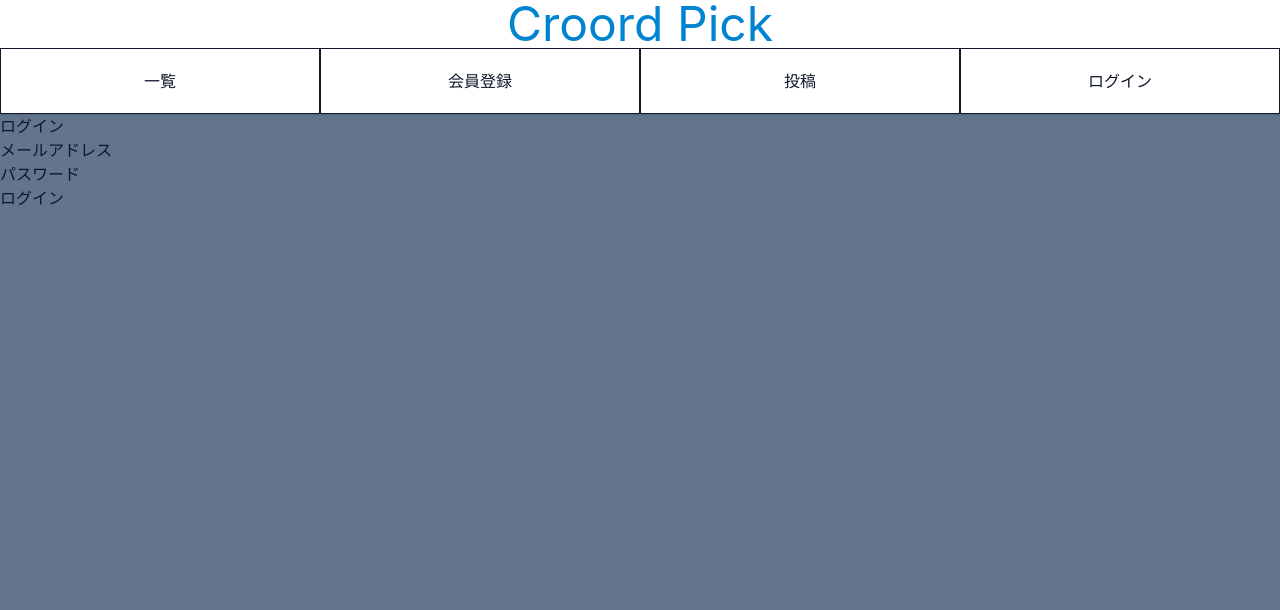
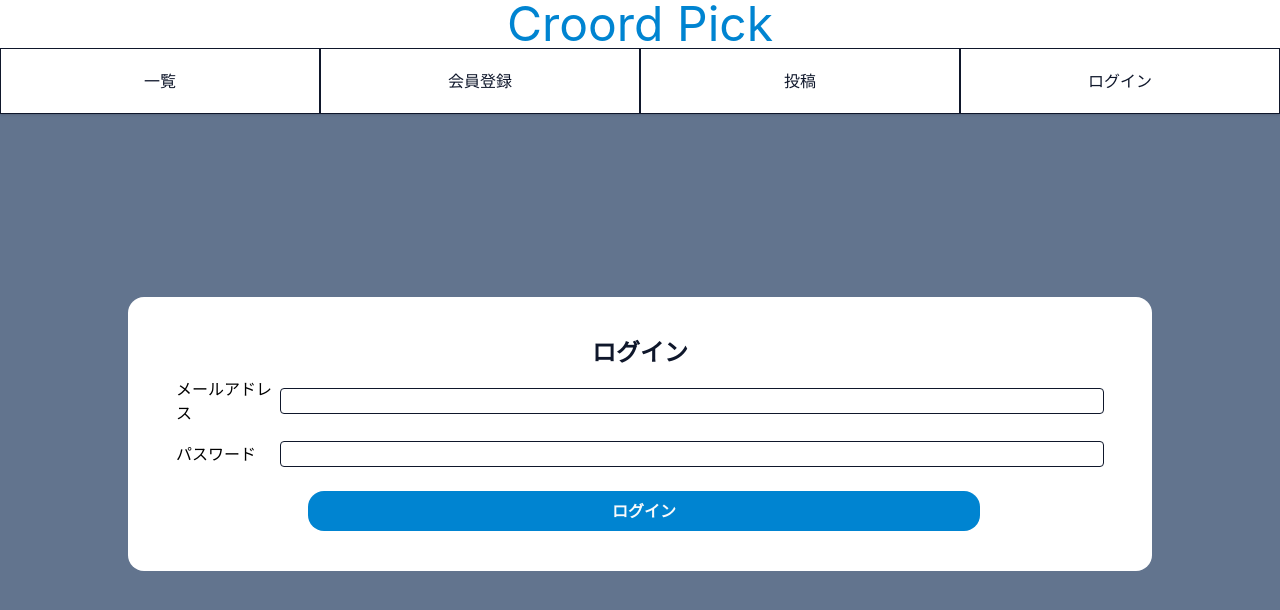
Before and after one commit to keikuma16/coord-pick, a React app in the folder frontend/: page /login in a window 1280 px wide. Shown: the top 610 px of the page. Built offline with nearby package versions, Linux system fonts and the light colour scheme; the HTML template or start-up script is replaced by a standard one.

Commit message:
LoginページのtailwindCSSを追加

```diff
--- a/frontend/src/components/Login.tsx
+++ b/frontend/src/components/Login.tsx
@@ -30,18 +30,35 @@ export const Login = () => {
  }
 
  return(
-    <div>
-        <h2>ログイン</h2>
-        <form onSubmit={handleLogin}>
-            <div>
-                <label>メールアドレス</label>
-                <input type="text" value={email} onChange={(e: React.ChangeEvent<HTMLInputElement>) => setEmail(e.target.value)} />
+    <div className="flex justify-center items-center min-h-[80vh]">
+        <form onSubmit={handleLogin} className="bg-white max-w-5xl rounded-2xl w-full p-10">
+            <h2 className="text-2xl text-center font-bold">ログイン</h2>
+            <div className="flex items-center p-2">
+                <label className="text-black shrink-0 w-24">メールアドレス</label>
+                <input
+                className="grow border border-black-2 rounded-sm ml-2 min-w-0"
+                type="text"
+                value={email}
+                onChange={(e: React.ChangeEvent<HTMLInputElement>) => setEmail(e.target.value)}
+                />
             </div>
-            <div>
-                <label>パスワード</label>
-                <input type="password" value={password} onChange={(e: React.ChangeEvent<HTMLInputElement>) => setPassword(e.target.value)} />
+            <div className="p-2 flex items-center">
+                <label className="text-black shrink-0 w-24">パスワード</label>
+                <input
+                type="password"
+                value={password}
+                onChange={(e: React.ChangeEvent<HTMLInputElement>) => setPassword(e.target.value)}
+                className="grow border border-black-2 rounded-sm ml-2 min-w-0"
+                />
             </div>
-            <button type="submit">ログイン</button>
+            <div className="flex justify-center items-center">
+                <button
+                type="submit"
+                className="text-gray-50 font-bold px-3 rounded-2xl bg-sky-600  ml-2 mt-4 w-2xl h-10"
+                >
+                ログイン
+                </button>
+            </div>
         </form>
     </div>
  );
--- a/frontend/src/components/Register.tsx
+++ b/frontend/src/components/Register.tsx
@@ -58,9 +58,8 @@ return(
                 </div>
                 <div className="flex flex-col sm:flex-row sm:items-center">
                     <label className="mr-2 sm:w-24 shrink-0">パスワード</label>
-                    <input type='text' value={password} onChange={(e: React.ChangeEvent<HTMLInputElement>) => setPassword(e.target.value)} className="border border-black rounded-sm grow min-w-0"/>
+                    <input type='password' value={password} onChange={(e: React.ChangeEvent<HTMLInputElement>) => setPassword(e.target.value)} className="border border-black rounded-sm grow min-w-0"/>
                 </div>
-                {/* 登録 */}
                 <div className="flex justify-center">
                     <button type="submit" className="border border-black rounded-sm px-2">新規登録</button>
                 </div>
```
